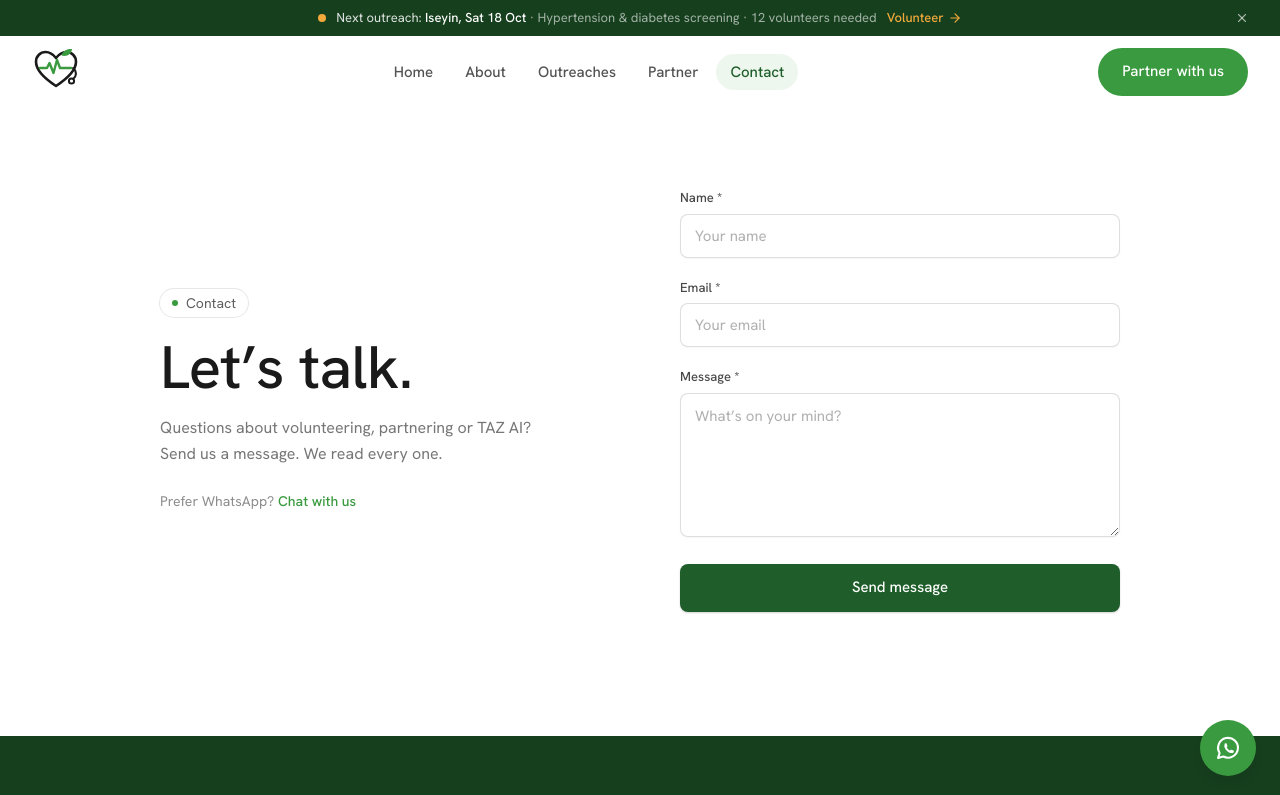
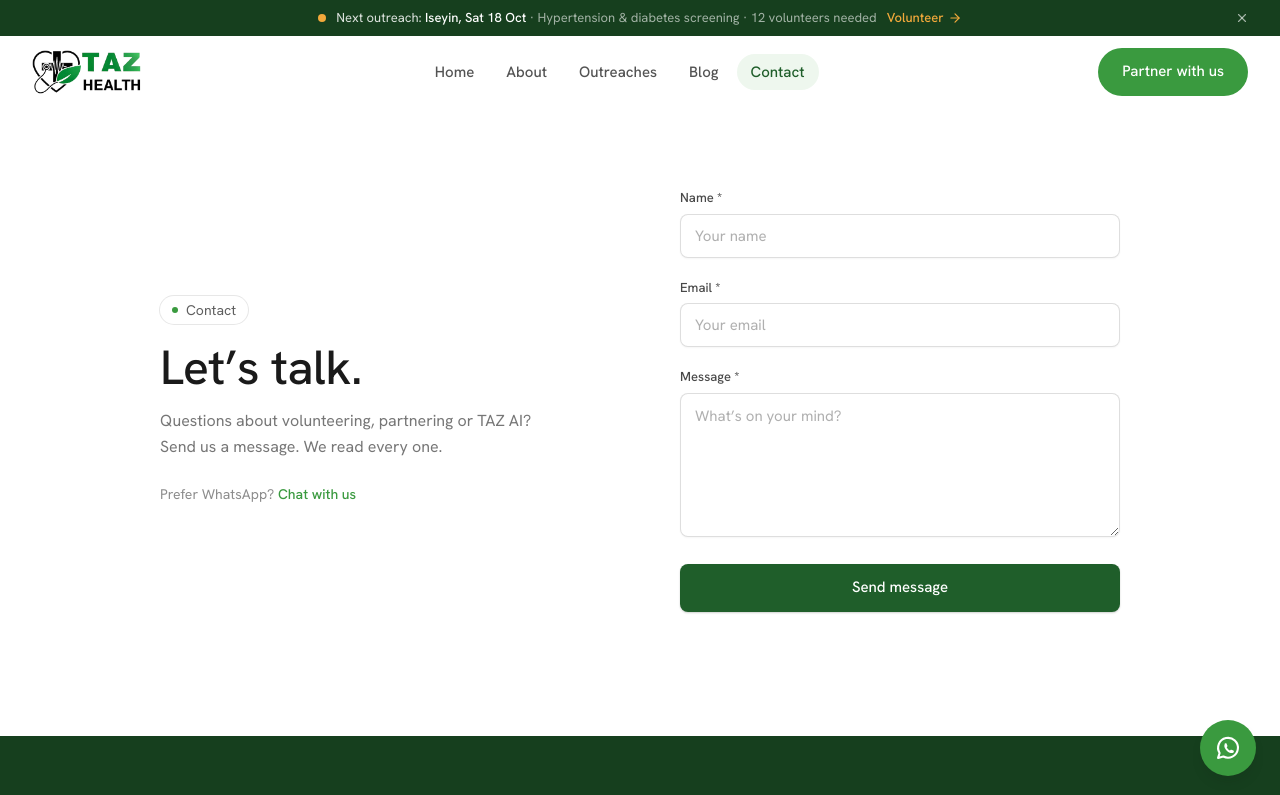
Before and after one commit to tazhealth/tazhealth, a Next.js app: page /contact in a window 1280 px wide. Shown: the top 795 px of the page. Built offline with nearby package versions, Linux system fonts and the light colour scheme.

Commit message:
Refactor code structure for improved readability and maintainability

```diff
--- a/app/blog/page.tsx
+++ b/app/blog/page.tsx
@@ -12,7 +12,7 @@ export default function Blog() {
     <section className="bg-white pb-16 pt-28 sm:pb-24 sm:pt-32 lg:pb-32 lg:pt-40">
       <div className="mx-auto max-w-6xl px-5 sm:px-8">
         <p className="text-sm text-ink/50">Blog</p>
-        <h1 className="mt-4 text-[34px] font-medium leading-[1.05] tracking-[-0.03em] text-ink sm:mt-6 sm:text-6xl">
+        <h1 className="mt-4 text-[34px] font-medium leading-[1.05] tracking-[-0.03em] text-ink sm:mt-6 sm:text-5xl">
           Blogs & Articles
         </h1>
         <p className="mt-4 max-w-xl text-[15px] leading-relaxed text-ink/60 sm:text-lg">
--- a/app/contact/page.tsx
+++ b/app/contact/page.tsx
@@ -11,7 +11,7 @@ export default function Contact() {
             <span className="h-1.5 w-1.5 rounded-full bg-leaf" aria-hidden="true" />
             Contact
           </p>
-          <h1 className="mt-5 text-[40px] font-medium leading-[1.02] tracking-[-0.035em] text-ink sm:text-6xl">Let’s talk.</h1>
+          <h1 className="mt-5 text-[40px] font-medium leading-[1.02] tracking-[-0.035em] text-ink sm:text-5xl">Let’s talk.</h1>
           <p className="mx-auto mt-4 max-w-sm text-[15px] leading-relaxed text-ink/60 sm:text-base lg:mx-0">
             Questions about volunteering, partnering or TAZ AI? Send us a message. We read every one.
           </p>
--- a/app/outreaches/page.tsx
+++ b/app/outreaches/page.tsx
@@ -53,7 +53,7 @@ export default function Outreaches() {
         <div className="mx-auto max-w-6xl px-5 sm:px-8">
           <p className="text-sm text-ink/50">Outreaches</p>
           <div className="mt-4 grid gap-5 sm:mt-6 sm:gap-8 lg:grid-cols-12 lg:items-end lg:gap-10">
-            <h1 className="text-[32px] font-medium leading-[1.05] tracking-[-0.03em] text-ink sm:text-6xl sm:leading-[1.02] sm:tracking-[-0.035em] lg:col-span-8 lg:text-[64px]">
+            <h1 className="text-[32px] font-medium leading-[1.05] tracking-[-0.03em] text-ink sm:text-5xl sm:leading-[1.02] sm:tracking-[-0.035em] lg:col-span-8 lg:text-[64px]">
               One Saturday of care. Months of follow-up.
             </h1>
             <p className="text-[15px] leading-relaxed text-ink/60 sm:text-lg lg:col-span-4">
--- a/components/layout/Footer.tsx
+++ b/components/layout/Footer.tsx
@@ -9,6 +9,7 @@ import { navLinks, site, socials } from '../../data/site';
 
 const involveLinks = [
 { label: 'Volunteer', to: '/contact?topic=volunteer' },
+{ label: 'Partner with us', to: '/partner' },
 { label: 'Donate', to: '/contact?topic=donate' },
 // { label: 'Book a TAZ AI demo', to: '/taz-ai#demo' },
 { label: 'Upcoming outreaches', to: '/outreaches#upcoming' }];
--- a/components/layout/Logo.tsx
+++ b/components/layout/Logo.tsx
@@ -7,28 +7,13 @@ type LogoProps = {
 };
 
 export function Logo({ tone = 'default', className }: LogoProps) {
-  const outline = tone === 'light' ? '#FFFFFF' : '#1A1A1A';
   return (
-    <span className={cn('inline-flex items-center gap-2', className)}>
-      <svg viewBox="0 0 48 44" className="h-11 w-auto shrink-0" aria-hidden="true" fill="none">
-        <path
-          d="M24 39C11 30.5 4 23 4 14.8 4 9 8.4 5 13.6 5c4 0 7.6 2.4 10.4 6 2.8-3.6 6.4-6 10.4-6C39.6 5 44 9 44 14.8 44 23 37 30.5 24 39Z"
-          stroke={outline}
-          strokeWidth="2.6"
-          strokeLinejoin="round" />
+    <img
+      src={tone === 'light' ? '/logo-light.png' : '/logo.png'}
+      alt="TAZhealth"
+      width={720}
+      height={290}
+      className={cn('h-10 w-auto sm:h-11', className)} />);
 
-        <path d="M41 21c3.5 2.5 4 7.5.5 10.5" stroke={outline} strokeWidth="2" strokeLinecap="round" />
-        <circle cx="39.5" cy="34" r="2.6" stroke={outline} strokeWidth="2" />
-        <path
-          d="M8 21h7l2.5-5 4 10 3.5-13 3 8h11"
-          stroke="#3A9A3F"
-          strokeWidth="2.4"
-          strokeLinecap="round"
-          strokeLinejoin="round" />
-
-        <path d="M29.5 8.5c1-4.5 5.5-7 10.5-6.5-.5 5-4.8 8-10.5 6.5Z" fill="#3A9A3F" />
-      </svg>
-      <span className="sr-only">TAZhealth</span>
-    </span>);
 
 }
--- a/data/site.ts
+++ b/data/site.ts
@@ -16,7 +16,7 @@ export const navLinks = [
 { label: 'About', to: '/about' },
 { label: 'Outreaches', to: '/outreaches' },
 // { label: 'TAZ AI', to: '/taz-ai' }, // moving to its own site
-{ label: 'Partner', to: '/partner' },
+{ label: 'Blog', to: '/blog' },
 { label: 'Contact', to: '/contact' }];
 
 
```
Also changed, not shown: public/logo-light.png (added), public/logo.png (added).
